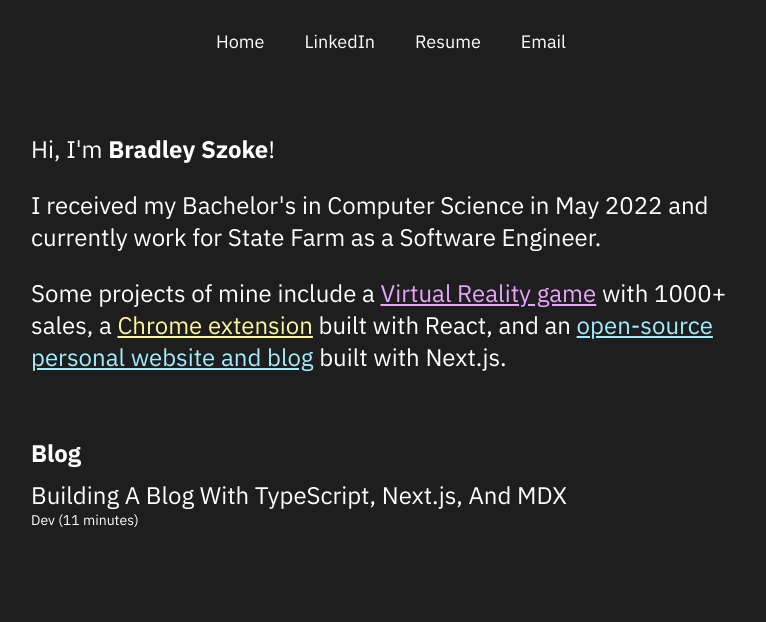
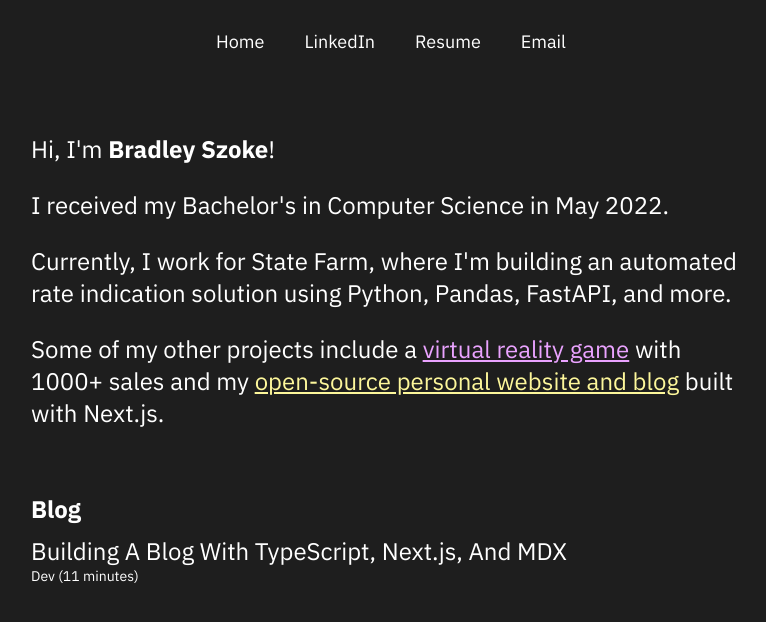
Before and after one commit to bradleyszoke/bradleyszoke.com, a Next.js app: page / in a window 1280 px wide. Shown: the top 622 px of the page, without its empty margins (249-1015 px from the left). Built offline with nearby package versions, Linux system fonts and the light colour scheme; no server answers; a small style sheet from the web is missing.

Commit message:
updated about section

```diff
--- a/components/About/About.tsx
+++ b/components/About/About.tsx
@@ -7,35 +7,28 @@ const About = (): JSX.Element => {
         Hi, I&apos;m <strong>Bradley Szoke</strong>!
       </p>
       <p>
-        I received my Bachelor&apos;s in Computer Science in May 2022 and
-        currently work for State Farm as a Software Engineer.
+        I received my Bachelor&apos;s in Computer Science in May 2022.
       </p>
       <p>
-        Some projects of mine include a{' '}
+        Currently, I work for State Farm, where I&apos;m building an automated rate indication solution using Python, Pandas, FastAPI, and more.
+      </p>
+      <p>
+        Some of my other projects include a{' '}
         <a
           href="https://www.oculus.com/experiences/go/1901607623239776/"
           target="_blank"
           rel="noreferrer"
         >
-          Virtual Reality game
+          virtual reality game
         </a>{' '}
-        with 1000+ sales, a{' '}
-        <a
-          href="https://chrome.google.com/webstore/detail/whatboard/npaccllkphikfkdbmedailkemffjffgg"
-          target="_blank"
-          rel="noreferrer"
-        >
-          Chrome extension
-        </a>{' '}
-        built with React, and an{' '}
+        with 1000+ sales and my{' '}
         <a
           href="https://github.com/bradleyszoke/bradleyszoke.com"
           target="_blank"
           rel="noreferrer"
         >
           open-source personal website and blog
-        </a>{' '}
-        built with Next.js.
+        </a> built with Next.js.
       </p>
     </div>
   );
```
